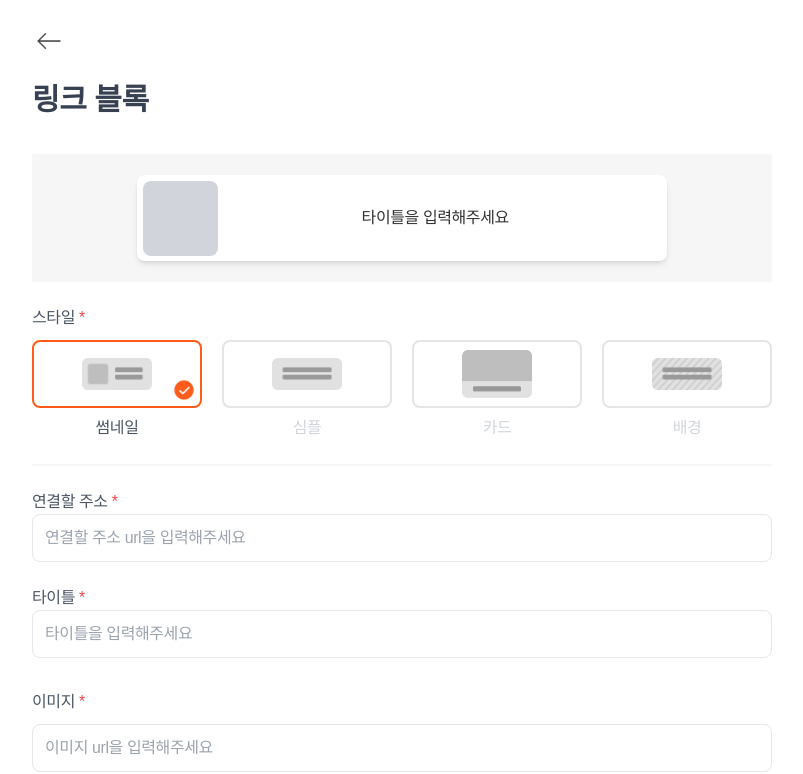
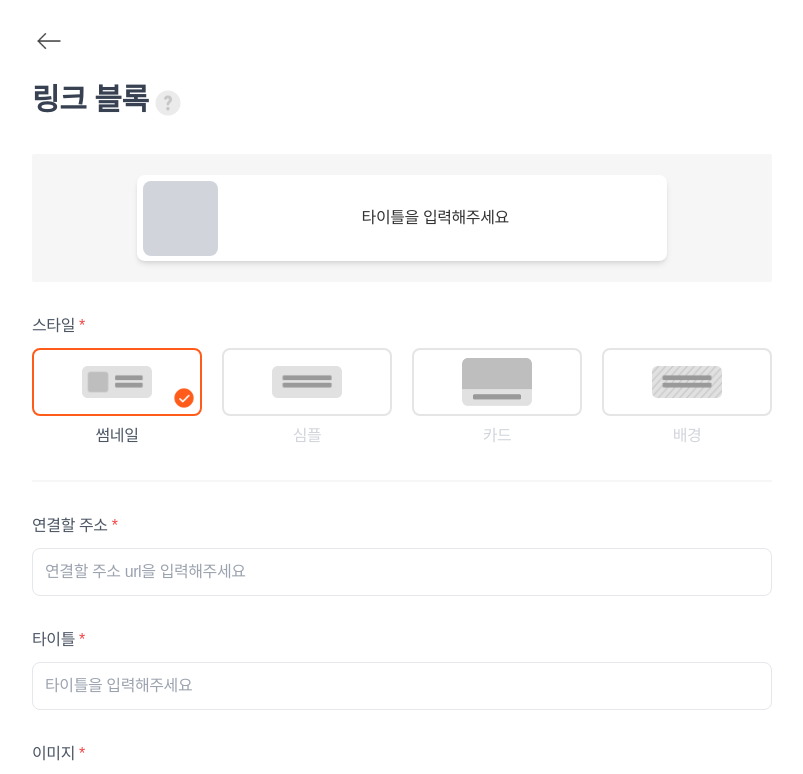
Before and after one commit to Mt-NextJs/linkle, a Next.js app: page /link in a window 1280 px wide. Shown: the top 774 px of the page, without its empty margins (238-1041 px from the left). Built offline with nearby package versions, Linux system fonts and the light colour scheme.

Commit message:
✨[Feat] 페이지 설명 아이콘 추가 #8

```diff
--- a/src/app/link/components/link-form.tsx
+++ b/src/app/link/components/link-form.tsx
@@ -29,6 +29,7 @@ export default function LinkForm() {
 
     // FormData를 일반 객체로 변환 -> post로 보낼 데이터
     const data = Object.fromEntries(formData.entries());
+    console.log(data);
   };
 
   return (
@@ -39,7 +40,7 @@ export default function LinkForm() {
         linkImg={linkImg}
       />
 
-      <form onSubmit={handleSubmit} className="mt-6">
+      <form onSubmit={handleSubmit} className="mt-8">
         {/* 스타일 */}
         <div className="w-full">
           <h3 className="title mb-[10px]">
@@ -58,22 +59,23 @@ export default function LinkForm() {
           </div>
         </div>
 
-        <div className="my-6 border-t-2 border-[#F6F6F6]"></div>
+        <div className="my-8 border-t-2 border-[#F6F6F6]"></div>
 
         {/* Info */}
-        <section className="flex flex-col gap-6">
+        <section className="flex flex-col gap-8">
           <div>
-            <label className="title mb-[10px]" htmlFor="linked-url">
+            <label className="title mb-[10px] block" htmlFor="linked-url">
               연결할 주소 <span className="text-red-500">*</span>
             </label>
             <input
               type="url"
               id="linked-url"
               placeholder="연결할 주소 url을 입력해주세요"
+              required
             />
           </div>
           <div>
-            <label className="title mb-[10px]" htmlFor="link-title">
+            <label className="title mb-[10px] block" htmlFor="link-title">
               타이틀 <span className="text-red-500">*</span>
             </label>
             <input
@@ -82,10 +84,11 @@ export default function LinkForm() {
               value={title}
               onChange={(e) => setTitle(e.target.value)}
               placeholder="타이틀을 입력해주세요"
+              required
             />
           </div>
 
-          <div className="mt-2">
+          <div>
             <label className="title mb-[10px] block" htmlFor="linked-img">
               이미지 <span className="text-red-500">*</span>
             </label>
@@ -96,7 +99,6 @@ export default function LinkForm() {
               onChange={(e) => setLinkImg(e.target.value)}
               placeholder="이미지 url을 입력해주세요"
               required
-              pattern="https?://.+"
             />
           </div>
         </section>
--- a/src/app/link/components/style-preview.tsx
+++ b/src/app/link/components/style-preview.tsx
@@ -1,4 +1,5 @@
 import Image from "next/image";
+import { Dispatch, SetStateAction, useState } from "react";
 import { twMerge } from "tailwind-merge";
 
 export default function StylePreview({
@@ -16,7 +17,7 @@ export default function StylePreview({
   return (
     <div
       className={twMerge(
-        "flex h-32 w-full items-center justify-center rounded-sm bg-[#F6F6F6]",
+        "flex h-32 w-full items-center justify-center rounded-sm bg-[#F6F6F6] transition-all duration-700 ease-in-out",
         selectedStyle === "카드" && "h-[580px]",
       )}
     >
--- a/src/app/link/page.tsx
+++ b/src/app/link/page.tsx
@@ -15,7 +15,21 @@ export default function LinkPage() {
           />
         </Link>
 
-        <h1 className="pageName mb-9 mt-6">링크 블록</h1>
+        <div className="mb-9 mt-6 flex items-end gap-1">
+          <h1 className="pageName">링크 블록</h1>
+          <div className="group relative inline-block">
+            <Image
+              src="/assets/icons/icon_help.png"
+              alt="question"
+              width={30}
+              height={30}
+            />
+            <div className="absolute left-full top-1/2 w-max -translate-y-1/2 translate-x-2 transform rounded bg-[#343434] px-2 py-1 text-sm text-white opacity-0 transition-opacity duration-300 group-hover:opacity-100">
+              • 기본 정보와 공개 여부 값은 필수입니다. <br />• 예약 공개와
+              스티커는 프로 기능입니다.
+            </div>
+          </div>
+        </div>
 
         <LinkForm />
       </div>
```
Also changed, not shown: public/assets/icons/icon_help.png (added).
